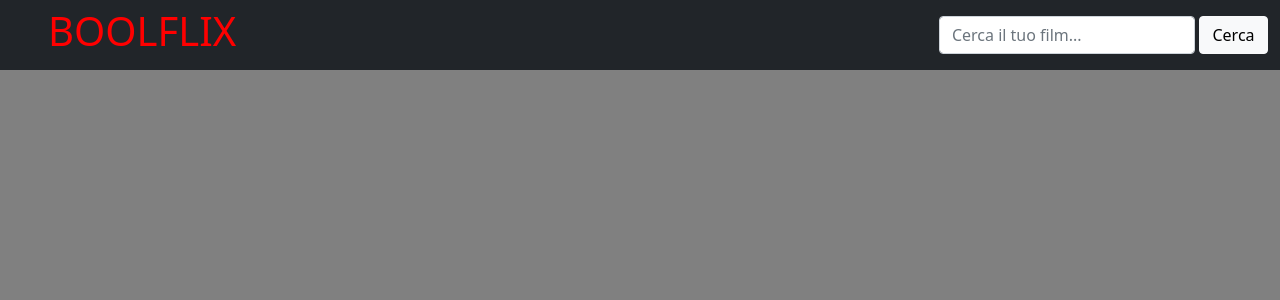
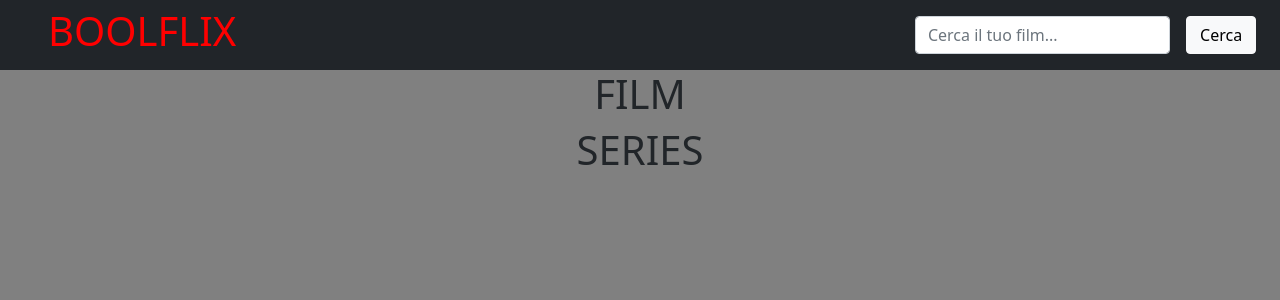
Before and after one commit to daniele-pipino/vue-boolflix, a Vue app: page / in a window 1280 px wide. Shown: the top 300 px of the page. Built offline with nearby package versions, Linux system fonts and the light colour scheme.

Commit message:
Milestone 2- Aggiunte serie tv

```diff
--- a/src/App.vue
+++ b/src/App.vue
@@ -1,7 +1,7 @@
 <template>
   <div id="app">
     <Header @findFilm="takeValue" />
-    <Main :films="films" />
+    <Main :films="films" :series="series" />
   </div>
 </template>
 
@@ -21,12 +21,14 @@ export default {
       api_key: "ec0bc680bef001b261ae0afb63dfeaa0",
       query: "",
       films: [],
+      series: [],
     };
   },
   methods: {
     takeValue(userResearch) {
       this.query = userResearch;
       this.getFilm();
+      this.getSeries();
     },
     getFilm() {
       axios
@@ -36,6 +38,16 @@ export default {
         .then((res) => {
           this.films = res.data.results;
           console.log(this.films);
+        });
+    },
+    getSeries() {
+      axios
+        .get(
+          `${this.baseUri}/search/tv?api_key=${this.api_key}&query=${this.query}`
+        )
+        .then((res) => {
+          this.series = res.data.results;
+          console.log(this.series);
         });
     },
   },
--- a/src/components/Filmcard.vue
+++ b/src/components/Filmcard.vue
@@ -1,7 +1,7 @@
 <template>
   <div class="filmcard">
     <p>{{ film.title }}</p>
-    <p>{{ film.original_title }}</p>
+    <img :src="`@/assets/images/${this.language}.png`" alt="" />
     <p>{{ film.original_language }}</p>
     <p>{{ film.vote_average }}</p>
   </div>
@@ -11,11 +11,22 @@
 export default {
   name: "Filmcard",
   props: ["film"],
+  data() {
+    return {
+      language: this.film.original_language,
+    };
+  },
+  created() {
+    console.log(this.language);
+  },
 };
 </script>
 
-<style>
+<style lang="scss">
 .filmcard {
   color: aliceblue;
+  img {
+    height: 20px;
+  }
 }
 </style>
--- a/src/components/Header.vue
+++ b/src/components/Header.vue
@@ -12,7 +12,7 @@
       />
       <button
         @click="$emit('findFilm', searchedFilm)"
-        class="w-25 btn btn-light mx-1"
+        class="w-25 btn btn-light mx-3"
       >
         Cerca
       </button>
--- a/src/components/Main.vue
+++ b/src/components/Main.vue
@@ -1,6 +1,8 @@
 <template>
   <main class="">
     <div class="container mx-auto">
+      <h1 class="text-center">FILM</h1>
+      <!-- start film  -->
       <div class="row">
         <div
           class="col-4 text-center my-3 border"
@@ -10,17 +12,32 @@
           <Filmcard :film="film" />
         </div>
       </div>
+      <!-- end film -->
+      <h1 class="text-center">SERIES</h1>
+      <!--start series-->
+      <div class="row">
+        <div
+          class="col-4 text-center my-3 border"
+          v-for="(serie, index) in series"
+          :key="index"
+        >
+          <Seriescard :serie="serie" />
+        </div>
+      </div>
+      <!-- end series -->
     </div>
   </main>
 </template>
 
 <script>
 import Filmcard from "@/components/Filmcard.vue";
+import Seriescard from "@/components/Seriescard.vue";
 export default {
   name: "Main",
-  props: ["films"],
+  props: ["films", "series"],
   components: {
     Filmcard,
+    Seriescard,
   },
   methods: {},
   created() {
--- /dev/null
+++ b/src/components/Seriescard.vue
@@ -0,0 +1,26 @@
+<template>
+  <div class="seriescard">
+    <p>{{ serie.name }}</p>
+    <img :src="`@/assets/images/${this.language}.png`" alt="" />
+    <p>{{ serie.original_language }}</p>
+    <p>{{ serie.vote_average }}</p>
+  </div>
+</template>
+
+<script>
+export default {
+  name: "Seriescard",
+  props: ["serie"],
+  data() {
+    return {
+      language: this.serie.original_language,
+    };
+  },
+};
+</script>
+
+<style>
+.seriescard {
+  color: aliceblue;
+}
+</style>
```
Also changed, not shown: src/assets/images/en.png (added), src/assets/images/it.png (added), 4 other files (tests, documents, lock files or other folders).
